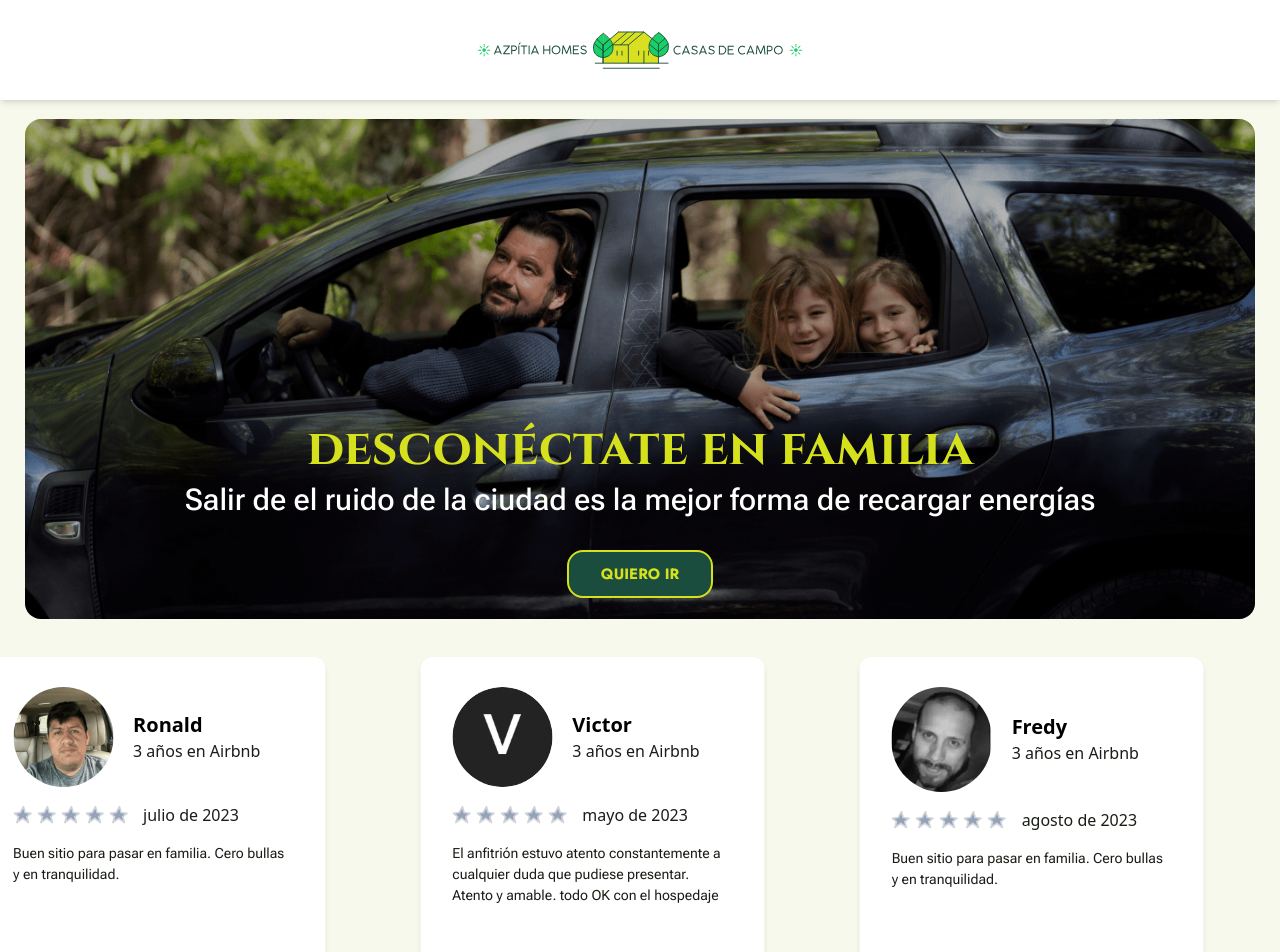
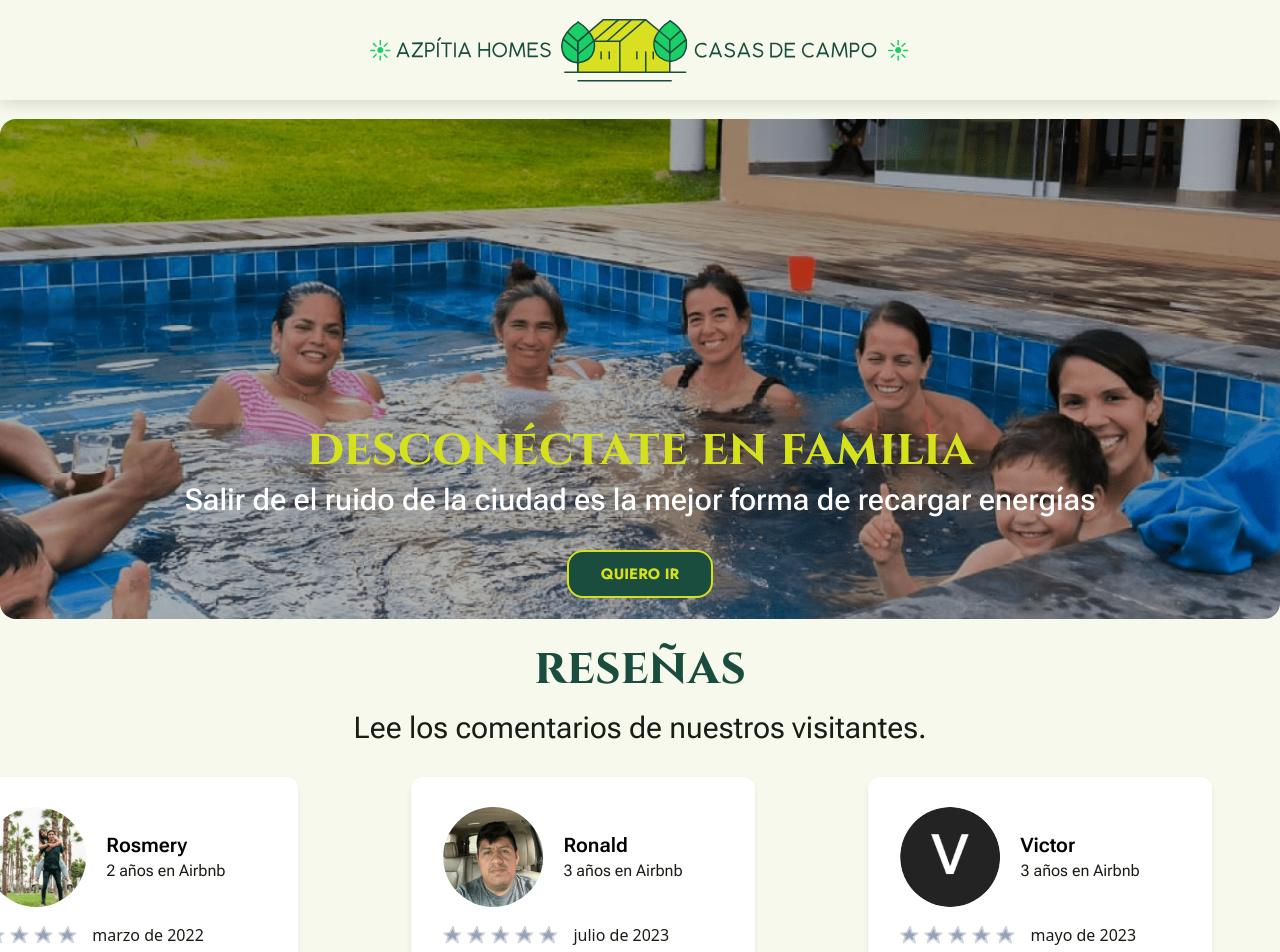
Before and after one commit to natxmd/Azpitia, a React (Vite) app: page / in a window 1280 px wide. Shown: the top 952 px of the page. Built offline with nearby package versions, Linux system fonts and the light colour scheme.

Commit message:
actualizado

```diff
--- a/src/components/buttons/BtnGo.tsx
+++ b/src/components/buttons/BtnGo.tsx
@@ -4,11 +4,11 @@ const BtnGO = () => {
     return (
         <button
             className="flex items-center justify-center bg-DarkGreenA rounded-[16px]
-            w-[122px] h-[32px] border-[2px] border-YellowA
-            sm:w-[146px] sm:h-[48px]
+            w-[122px] h-[32px] border-[2px] border-YellowA text-YellowA
+            sm:w-[146px] sm:h-[48px] hover:border-LightGreenA hover:text-LightGreenA
             transition-all ease-in">
             <p
-                className="text-YellowA uppercase
+                className="uppercase
               font-[Jost] font-medium text-[12px]
               sm:text-[15px] sm:font-bold">
                 quiero ir
--- a/src/components/card/CardComentarios.tsx
+++ b/src/components/card/CardComentarios.tsx
@@ -12,7 +12,7 @@ interface props {
 const CardComentarios: React.FC<props> = ({ name, rating, comment, location, date, image }) => {
 
    return (
-      <div className="bg-white rounded-[12px] shadow-md w-[344px] h-[360px] pt-[30px] px-[32px] pb-[20px]">
+      <div className="bg-white rounded-[12px] shadow-md  max-w-[344px] w-full h-[360px] pt-[30px] px-[32px] pb-[20px]">
          <div className='flex flex-col justify-between h-full'>
             <div className='grid gap-[16px]'>
                <div className="flex items-center gap-[20px]">
@@ -21,11 +21,11 @@ const CardComentarios: React.FC<props> = ({ name, rating, comment, location, dat
                      alt={name}
                      className="w-[100px] rounded-full"
                   />
-                  <div className='grid ga'>
+                  <div className='grid font-RobotoFlex'>
                      <h3 className="text-xl font-semibold">
                         {name}
                      </h3>
-                     <p className="text-[#181D15]">
+                     <p className="text-[#181D15] font-RobotoFlex">
                         {location}
                      </p>
                   </div>
--- a/src/components/card/CardVideo.tsx
+++ b/src/components/card/CardVideo.tsx
@@ -7,17 +7,12 @@ interface props {
 const CardVideo: React.FC<props> = ({ link, title }) => {
 
     return (
-        <div className='relative'>
-            <iframe
-                src={link}
-                title={title}
-                className='w-[650px] h-[400px] rounded-2xl
+        <iframe
+            src={link}
+            title={title}
+            className='!w-full h-[400px] rounded-2xl
                 lg:w-[930px] lg:h-[524px]'
-                allow="accelerometer; autoplay; clipboard-write; encrypted-media; gyroscope; picture-in-picture; web-share"
-                referrerPolicy="strict-origin-when-cross-origin"
-                allowFullScreen
-            ></iframe>
-        </div>
+        ></iframe>
     );
 };
 
--- a/src/components/swipers/SwiperComentarios.tsx
+++ b/src/components/swipers/SwiperComentarios.tsx
@@ -53,14 +53,10 @@ export default function SwiperComentarios() {
                         centeredSlides: true
                     },
                 }}
-                autoplay={{
-                    delay: 2500,
-                    disableOnInteraction: false,
-                }}
                 modules={[Autoplay, Pagination]}
                 loop={true}
                 centeredSlides={true}
-                className="containerGeneral">
+                className="grid items-center py-[19px]">
                 <SwiperSlide>
                     <CardComentarios
                         name= 'Ronald'
--- a/src/components/swipers/SwiperHero.tsx
+++ b/src/components/swipers/SwiperHero.tsx
@@ -1,7 +1,6 @@
 import { Swiper, SwiperSlide } from 'swiper/react';
 import 'swiper/css';
 import 'swiper/css/pagination';
-import { Autoplay, Pagination } from 'swiper/modules';
 import CardGeneral from '../card/CardGeneral';
 
 export default function SwiperHero() {
@@ -12,11 +11,6 @@ export default function SwiperHero() {
             slidesPerView={1}
             spaceBetween={30}
             loop={true}
-            autoplay={{
-               delay: 2500,
-               disableOnInteraction: false,
-            }}
-            modules={[Autoplay, Pagination]}
             className="containerGeneral">
             <SwiperSlide>
                <CardGeneral
--- a/src/index.css
+++ b/src/index.css
@@ -12,7 +12,8 @@ h2 {
 
 @layer utilities {
     .containerGeneral {
-        @apply grid gap-[9px] items-center px-[16px] py-[19px] md:gap-[40px] sm:px-[25px]
+        @apply grid mx-auto w-[94%] max-w-[1394px] xl:w-full items-center
+        py-[19px] gap-[10px] sm:gap-[26px] md:gap-[40px]
     }
 
 }
--- a/src/pages/Footer.tsx
+++ b/src/pages/Footer.tsx
@@ -15,7 +15,7 @@ const Footer = () => {
                 <div
                     className="py-[48px] grid justify-items-center items-center place-content-center
                     gap-[20px]
-                    md:gap-[px] md:grid-cols-3">
+                    md:flex md:justify-between">
                     <img
                         alt="Logo Footer"
                         src="/icons/logoFooter.svg"
--- a/src/pages/Main.tsx
+++ b/src/pages/Main.tsx
@@ -1,21 +1,26 @@
 import CardGeneral from "../components/card/CardGeneral"
 import SwiperHero from "../components/swipers/SwiperHero"
 import CardVideo from "../components/card/CardVideo";
-import { useMediaQuery } from "react-responsive";
 import SwiperComentarios from "../components/swipers/SwiperComentarios";
 
 const Main = () => {
 
-    const isSm = useMediaQuery({ query: '(min-width: 720px)' })
-
 
     return (
-        <div className="bg-WhiteA  pt-[50px] sm:pt-[88px] lg:pt-[100px]">
+        <div className="bg-WhiteA  pt-[50px] sm:pt-[0px]">
             <section id="Hero">
                 <SwiperHero />
             </section>
 
             <section id="Comentarios">
+                <div className="text-center grid gap-[16px] md:gap-[20px] md:pb-[20px]">
+                    <h2>reseñas</h2>
+                    <p className="text-[#181D15] font-light font-RobotoFlex text-[15px] px-[34px] leading-[19px]
+                        sm:text-[20px] sm:leading-[20px] sm:font-normal
+                        lg:text-[30px]">
+                        Lee los comentarios de nuestros visitantes.
+                    </p>
+                </div>
                 <SwiperComentarios />
             </section>
 
@@ -48,12 +53,10 @@ const Main = () => {
                 </div>
             </section>
 
-            {
-                isSm ?
             <section id="Casas">
                 <div className="containerGeneral">
                     <h2>nuestras casas</h2>
-                            <div className="grid items-center justify-center gap-[40px]">
+                    <div className="w-full grid gap-[40px]">
                         <CardVideo
                             link="https://www.youtube.com/embed/yRFWBwCnhqY"
                             title="Casa Mural 2024"
@@ -65,9 +68,7 @@ const Main = () => {
                     </div>
                 </div>
             </section>
-                    :
-                    null
-            }
+
         </div>
     )
 }
--- a/src/pages/Navbar.tsx
+++ b/src/pages/Navbar.tsx
@@ -3,13 +3,16 @@
 const Navbar = () => {
     return (
         <header
-            className='fixed top-0 flex items-center justify-center w-full shadow-md
-            h-[50px] sm:h-[88px] lg:h-[100px]  bg-white z-50'>
-            <nav className='containerNav flex items-center justify-between'>
+            style={{
+                boxShadow: '0px 4px 15px 0px rgba(0, 0, 0, 0.13)',
+            }}
+            className='fixed sm:relative top-0 flex items-center justify-center w-full
+            h-[50px] sm:h-[88px] lg:h-[100px] bg-WhiteA z-50'>
+            <nav className="w-[90%]">
                 <img
                     alt="Logo Footer"
                     src="/icons/logoHeader.svg"
-                    className="mx-auto"
+                    className="mx-auto w-[324px] md:w-[540px]"
                 />
             </nav>
         </header>
```
Lines whose indentation alone changed are shown as unchanged.
